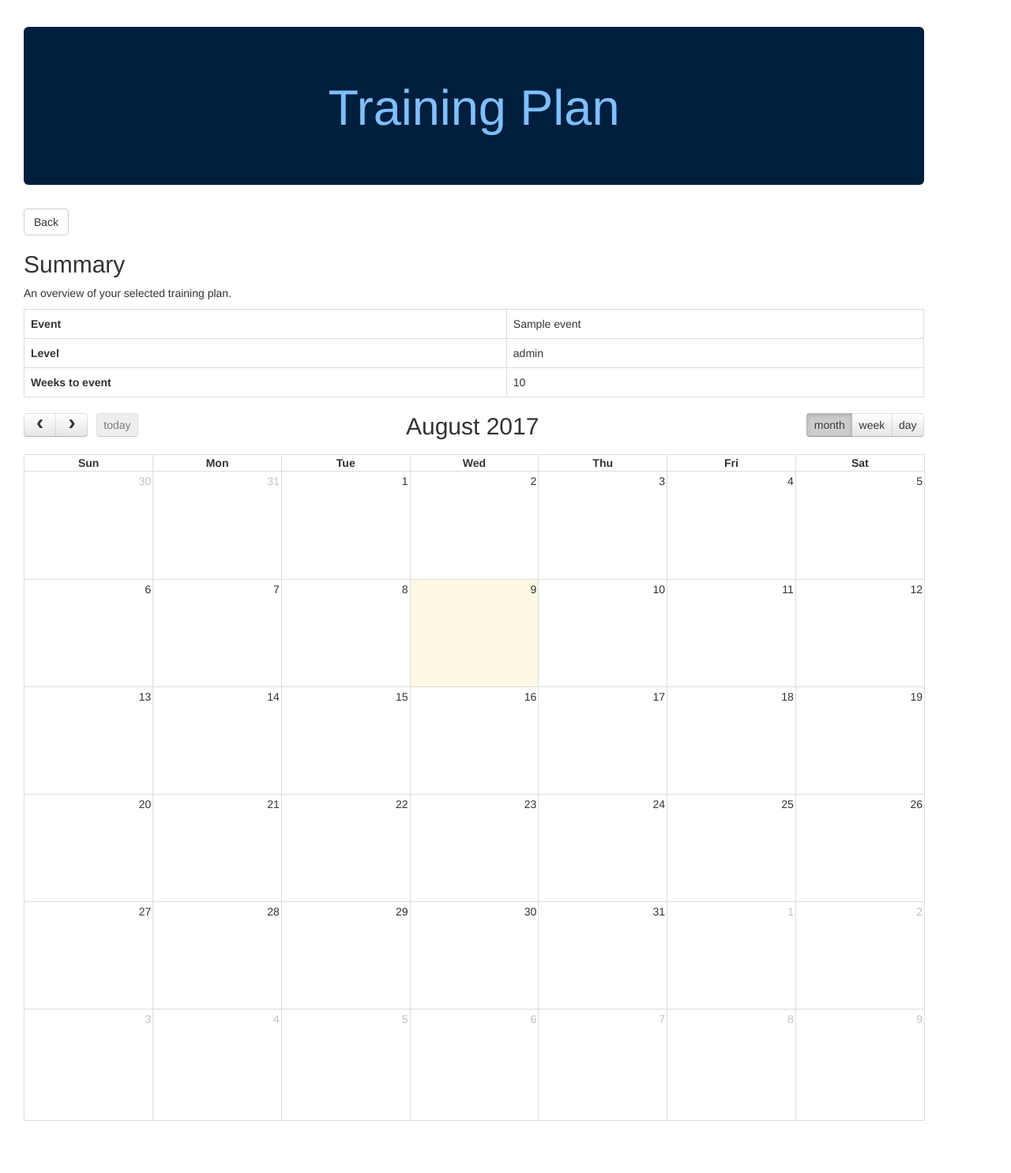
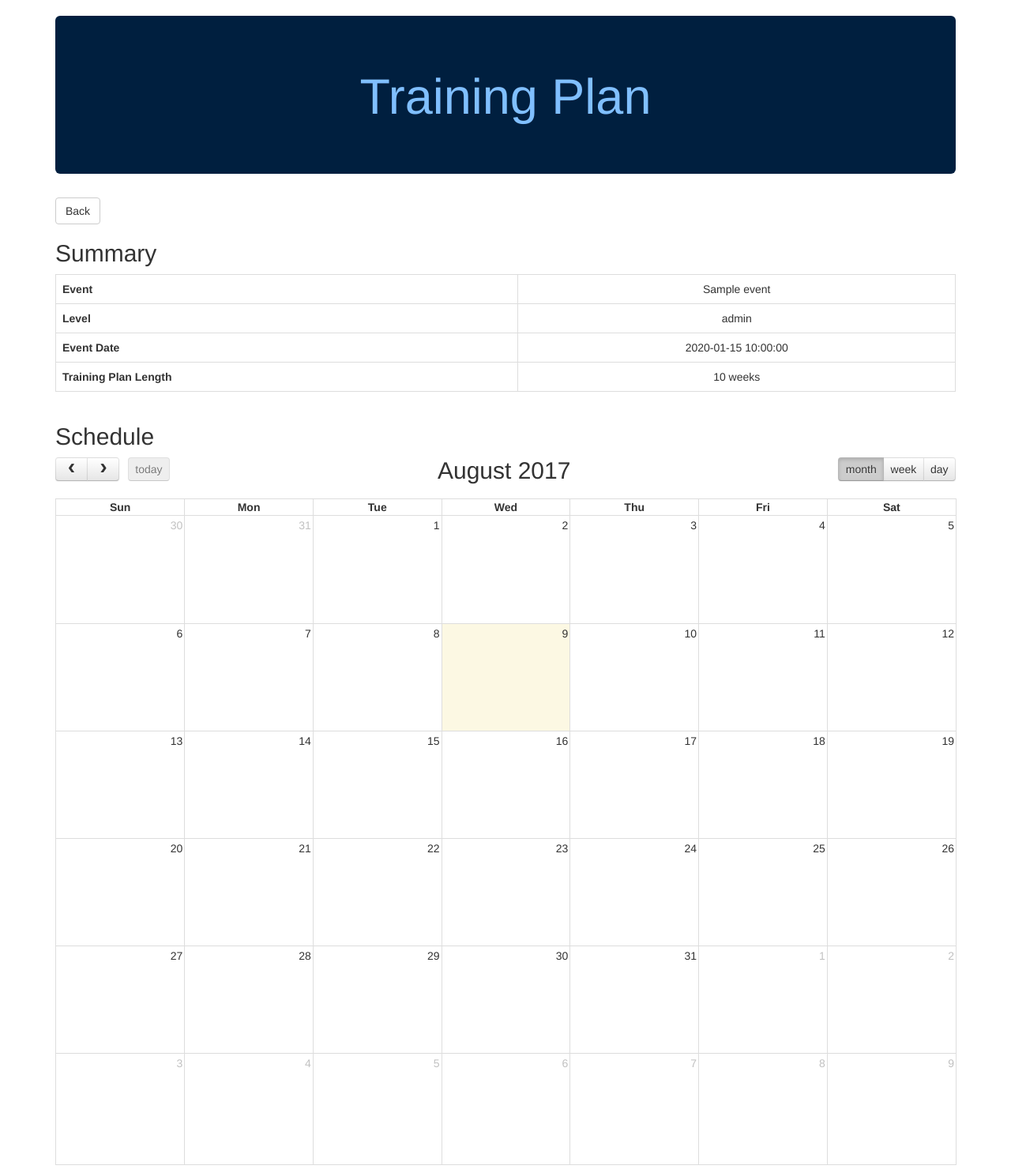
Before and after one commit to benranderson/training-plan, a Flask app: template app/templates/plan.html in a window 1280 px wide. Shown: the part 50-1535 px from the top of the page at 79% size. Before the commit the page ends 1469 px from the top, so only its background shows below. Run offline with Flask 2, Linux system fonts and the light colour scheme; the template is opened without the code that fills it: most values are stand-ins (such as "Sample title", 1, 10 or a date in 2020); lists and menus that the app fills with data are empty; some libraries are stand-ins or nearby versions.

Commit message:
tidied up plan template

```diff
--- a/app/main/plan_builder.py
+++ b/app/main/plan_builder.py
@@ -17,6 +17,8 @@ class Plan:
         self.distance, self.event_date = events_dict[self.event]
         self.level = level
         self.current_date = current_date
+
+        self.event_date_str = self.event_date.strftime('%d %b %Y')
 
         self.start_date = self.determine_start_date()
         self.schedule_weeks = self.determine_schedule_weeks()
--- a/app/main/progressions.py
+++ b/app/main/progressions.py
@@ -159,6 +159,12 @@ class EventDay:
     def __init__(self, event):
         self.title = event
 
+    def __repr__(self):
+        '''
+        Return a more human-readable representation
+        '''
+        return "EVENT DAY!"
+
 
 class Tempo:
     '''
--- a/app/static/styles.css
+++ b/app/static/styles.css
@@ -1,15 +1,18 @@
-.container {
+/* .container {
     margin: 15px;
+} */
+
+.jumbotron {
+    text-align: center;
+    background-color: #001F3F;
+    color:hsla(210, 100%, 75%, 1.0);
 }
 
-.jumbotron {
-  margin-top: 1em;
-  text-align: center;
-  background-color: #001F3F;
-  color:hsla(210, 100%, 75%, 1.0);
+.td-info  {
+    text-align: center;
 }
 
-.month>tbody>tr>td {
+/* .month>tbody>tr>td {
     width: 14%;
     height: 100px;
 }
@@ -24,4 +27,4 @@
 
 .th.month {
     color: #001F3F;
-}
+} */
--- a/app/templates/plan.html
+++ b/app/templates/plan.html
@@ -34,27 +34,32 @@
     </div>
 
     <div>
-        <a href="{{ url_for('main.index') }}"><button type="button" class="btn btn-default">Back</button></a>
+        <p><a href="{{ url_for('main.index') }}"><button type="button" class="btn btn-default">Back</button></a></p>
     </div>
 
     <div>
         <h2>Summary</h2>
-        <p>An overview of your selected training plan.</p>
         <div class="table-responsive">
             <table class="table table-hover table-bordered">
                 <tr>
-                    <td><b>Event</b></td><td>{{ plan.event }}</td>
+                    <td><b>Event</b></td><td class="td-info" >{{ plan.event }}</td>
                 </tr>
                 <tr>
-                    <td><b>Level</b></td><td>{{ plan.level }}</td>
+                    <td><b>Level</b></td><td class="td-info" >{{ plan.level }}</td>
                 </tr>
                 <tr>
-                    <td><b>Weeks to event</b></td><td>{{ plan.weeks_to_event }} </td>
+                    <td><b>Event Date</b></td><td class="td-info" >{{ plan.event_date_str }}</td>
+                </tr>
+                <tr>
+                    <td><b>Training Plan Length</b></td><td class="td-info" >{{ plan.weeks_to_event }} weeks</td>
                 </tr>
             </table>
         </div>
     </div>
 
-    <div id='calendar'></div>
+    <div>
+        <h2>Schedule</h2>
+        <p><div id='calendar'></div></p>
+    </div>
 
 {% endblock %}
```
